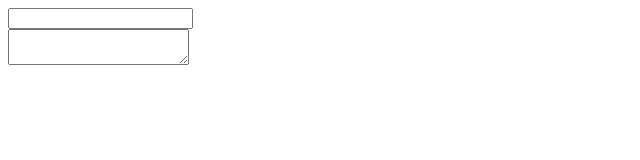
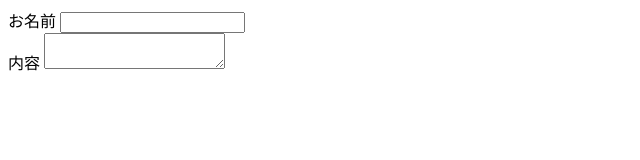
Before and after one commit to umedanaoyuki/CompleteHTML, a plain HTML site: page index.html in a window 1280 px wide. Shown: the whole page, without its empty margins (0-640 px from the left). Drawn offline with Linux system fonts and the light colour scheme.

Commit message:
labelとtextarea, inputの関連付け

```diff
--- a/index.html
+++ b/index.html
@@ -11,12 +11,15 @@
     <form>
         <!-- divタグを使用すると部品を縦に並べることになる -->
         <div>
+            <!-- 関連付けたいid属性 -->
+            <label for="name">お名前</label>
             <!-- 1行のみのインプット -->
-            <input type="text">
+            <input type="text" id="name">
         </div>
         <div>
+            <label for="content">内容</label>
             <!-- 改行を含むテキストインプット -->
-            <textarea></textarea>
+            <textarea id="content"></textarea>
         </div>
 
 
```
